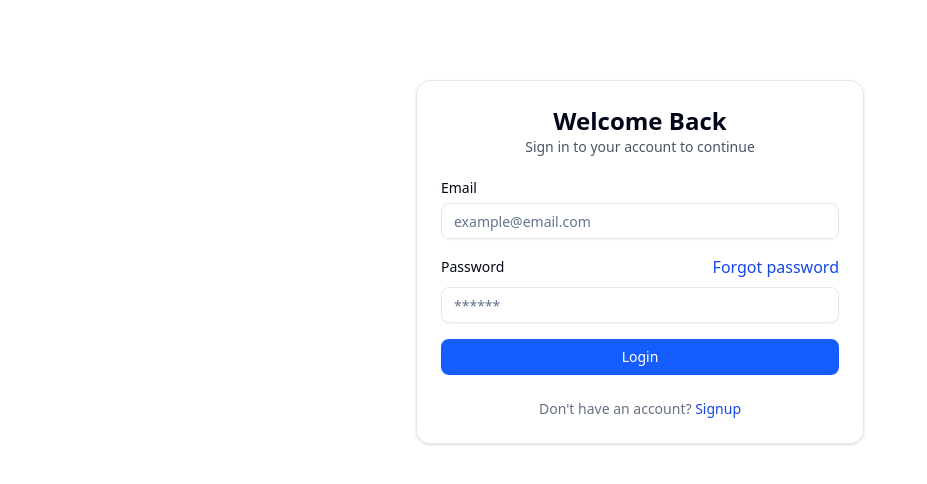
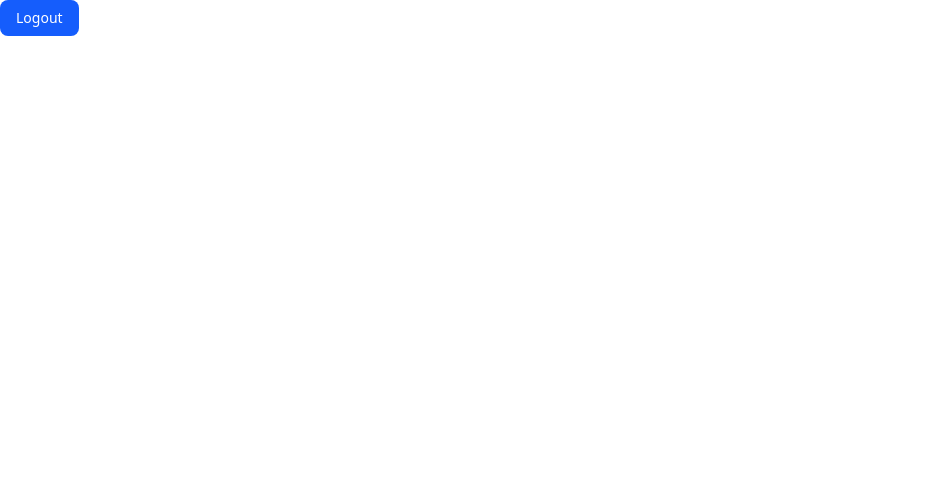
Before and after one commit to muhammadayaz77/Taskio, a React (Vite) app in the folder frontend/: page /dashboard in a window 1280 px wide. Before the commit this address led to /sign-in. Shown: the top 484 px of the page, without its empty margins (0-927 px from the left). Built offline with nearby package versions, Linux system fonts and the light colour scheme.

Commit message:
fix: refactor logout handling in Dashboard and AuthProvider, improve authentication checks

```diff
--- a/frontend/src/pages/Dashboard.jsx
+++ b/frontend/src/pages/Dashboard.jsx
@@ -5,9 +5,12 @@ import { logout } from '../../store/auth/authSlice'
 
 function Dashboard() {
   const dispatch = useDispatch();
+  const handleLogout = () => {
+    dispatch(logout())
+  }
   return (
     <div>
-      <Button onclick={dispatch(logout())}>Logout</Button>
+      <Button onClick={handleLogout}>Logout</Button>
     </div>
   )
 }
--- a/frontend/src/providers/AuthProviders.jsx
+++ b/frontend/src/providers/AuthProviders.jsx
@@ -1,5 +1,5 @@
 import { useEffect } from "react";
-import { useDispatch } from "react-redux";
+import { useDispatch, useSelector } from "react-redux";
 import {
   logout,
   restoreAuth,
@@ -13,11 +13,11 @@ const AuthProvider = ({ children }) => {
   const dispatch = useDispatch();
   const navigate = useNavigate();
   const { pathname } = useLocation();
+  const { isAuthenticated } = useSelector((state) => state.auth);
 
   const isPublicRoute =
-  publicRoutes.includes(pathname) ||
-  pathname.startsWith("/verify-email/");
-
+    publicRoutes.includes(pathname) ||
+    pathname.startsWith("/verify-email/");
 
   useEffect(() => {
     const checkAuth = async () => {
@@ -44,20 +44,26 @@ const AuthProvider = ({ children }) => {
       }
     };
 
-    checkAuth();
-  }, []);
+    // checkAuth();
+  }, [dispatch, navigate, isPublicRoute]);
 
+  // FIXED: Add dependencies and only navigate if not already on sign-in
   useEffect(() => {
-    console.log('calls : handles logout')
+    console.log('Setting up logout listener');
+
     const handleLogout = () => {
+      console.log('Force logout triggered');
       dispatch(logout());
       navigate("/sign-in");
     };
 
     window.addEventListener("force-logout", handleLogout);
-    return () =>
+
+    return () => {
+      console.log('Cleaning up logout listener');
       window.removeEventListener("force-logout", handleLogout);
-  }, []);
+    };
+  }, [dispatch, navigate]); // Add dependencies
 
   return children;
 };
```
